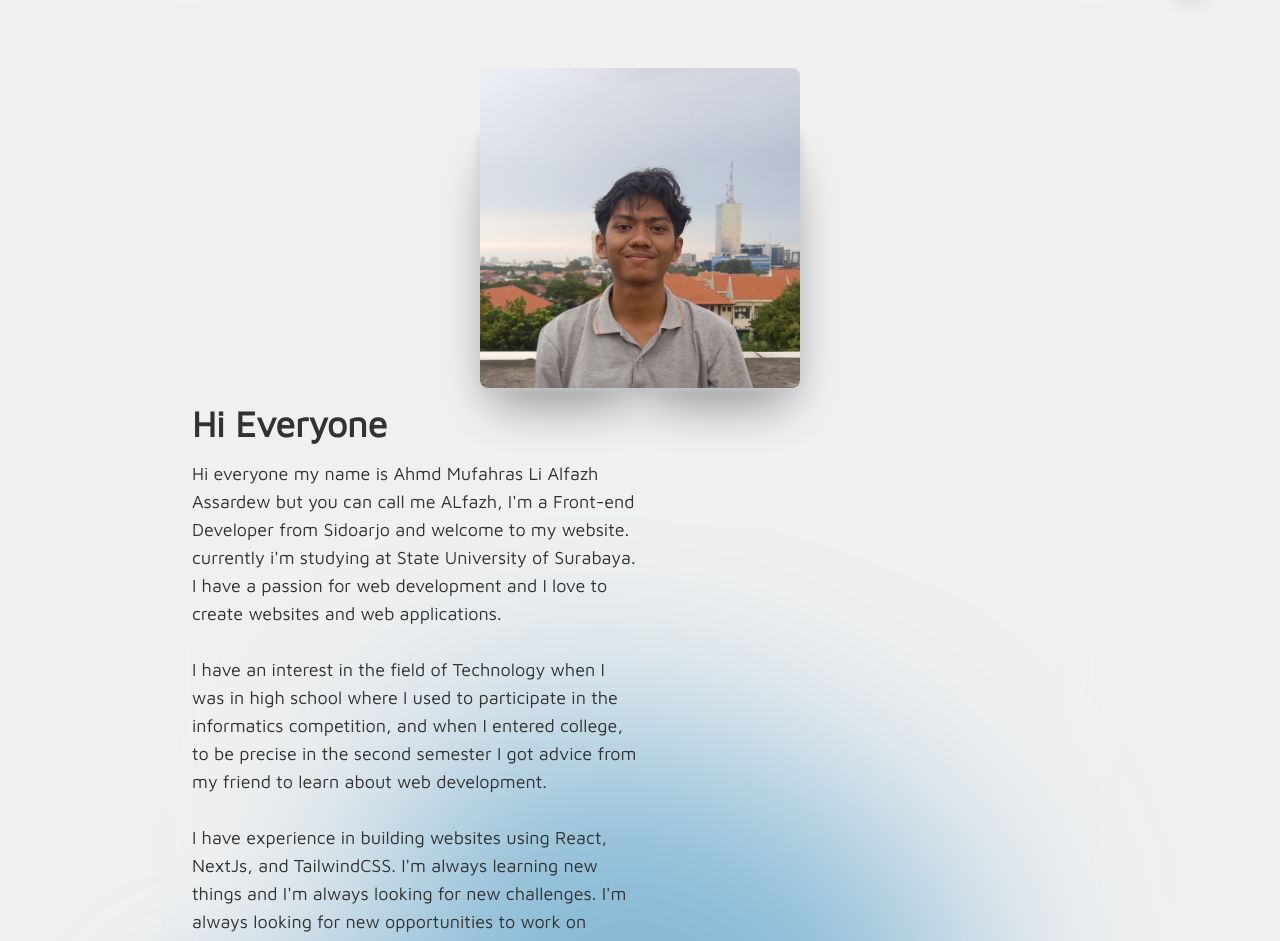
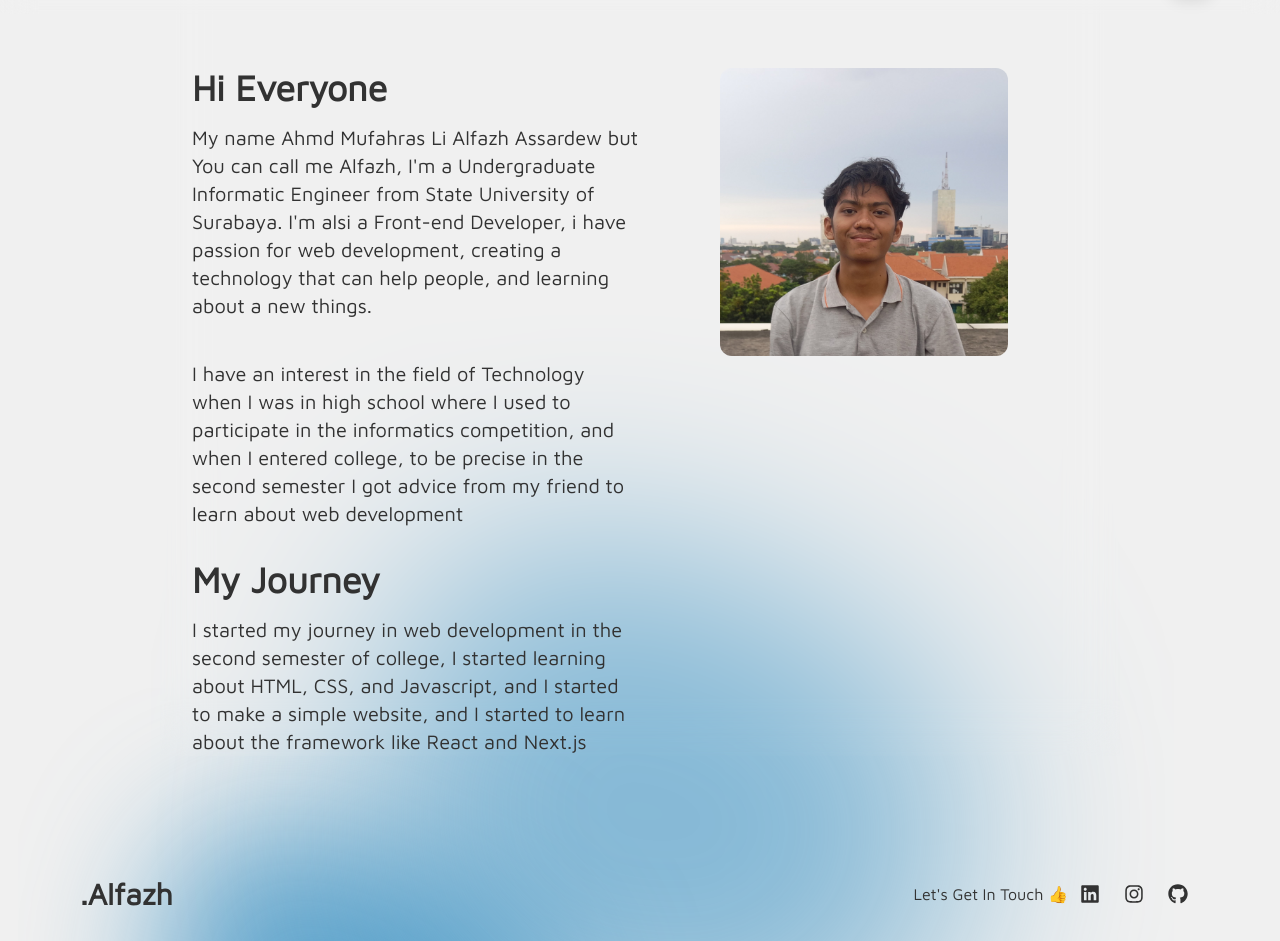
Before and after one commit to alfazh123/Alfazh, a Next.js app: page /about in a window 1280 px wide. Shown: the part 60-1001 px from the top of the page. Built offline with nearby package versions, Linux system fonts and the light colour scheme.

Commit message:
loading  about page

```diff
--- /dev/null
+++ b/app/about/loading.tsx
@@ -0,0 +1,5 @@
+import { SkeletonAboutPage } from "../components/skeleton"
+
+export default function Loading() {
+    return <SkeletonAboutPage />
+}
--- a/app/about/page.tsx
+++ b/app/about/page.tsx
@@ -2,20 +2,36 @@ import Image from "next/image";
 import { Suspense } from "react";
 import authorImg from "/public/author.jpg"
 
+import TechStack from "../components/tech-stack";
+
 export default function About() {
     return (
-        <div className="px-8 sm:pt-32 pt-20 space-y-4 backdrop-blur-xl">
+        <div className="px-8 pt-32 backdrop-blur-xl lg:grid lg:grid-cols-2 flex flex-col-reverse">
             {/*bg-white dark:bg-black100 bg-opacity-35 dark:bg-opacity-35 pb-20 rounded-md  */}
-            <Suspense
+            <article className="space-y-8">
+                <section className="space-y-4">
+                    <h1 className="font-bold md:text-4xl text-3xl">Hi Everyone</h1>
+                    <p className="md:text-xl text-lg">My name Ahmd Mufahras Li Alfazh Assardew but You can call me Alfazh, I&apos;m a Undergraduate Informatic Engineer from State University of Surabaya. I&apos;m alsi a Front-end Developer, i have passion for web development, creating a technology that can help people, and learning about a new things.</p>
+
+                    <br/>
+
+                    <p className="md:text-xl text-lg">I have an interest in the field of Technology when I was in high school where I used to participate in the informatics competition, and when I entered college, to be precise in the second semester I got advice from my friend to learn about web development</p>
+                </section>
+
+                <section className="space-y-4">
+                    <h1 className="font-bold md:text-4xl text-3xl">My Journey</h1>
+                    <p className="md:text-xl text-lg">I started my journey in web development in the second semester of college, I started learning about HTML, CSS, and Javascript, and I started to make a simple website, and I started to learn about the framework like React and Next.js</p>
+                </section>
+            </article>
+
+            {/* <Suspense
                 fallback={
-                    <div className="md:w-80 md:h-80 sm:w-56 sm:h-56 w-16 h-16 bg-slate400 flex justify-center items-center sm:rounded-xl md:mx-auto sm:mb-4 pt-8 text-xl font-semibold rounded-full">
+                    <div className="lg:w-70 lg:h-70 md:w-56 md:h-56 w-16 h-16 bg-slate400 flex justify-center items-center md:rounded-xl lg:mx-auto md:mb-4 pt-8 text-xl font-semibold rounded-full">
                         Loading..
                     </div>
                 }
-            >
-                <div className="group flex justify-center items-center md:w-80 md:h-80 sm:w-56 sm:h-56 w-16 h-16 relative sm:rounded-xl rounded-full md:mx-auto sm:mb-4 resize">
-                    <div className="w-40 right-0 bottom-0 md:h-64 sm:h-44 sm:block hidden absolute bg-slate400 dark:bg-slate600 group-hover:origin-bottom-right group-hover:rotate-12 duration-300 ease-in-out rounded-lg opacity-40 blur-sm shadow-2xl drop-shadow-lg shadow-black dark:shadow-slate200"></div>
-                    <div className="w-40 left-0 bottom-0 md:h-64 sm:h-44 sm:block hidden absolute bg-slate400 dark:bg-slate600 group-hover:origin-bottom-left group-hover:-rotate-12 duration-300 ease-in-out rounded-lg opacity-40 blur-sm shadow-2xl drop-shadow-lg shadow-black dark:shadow-slate200"></div>
+            > */}
+                <div className="flex justify-center items-center md:w-72 md:h-72 w-16 h-16 md:mx-auto md:mb-4 resize transition-all duration-700 ease-in-out ">
                     <Image
                         src={authorImg.src}
                         alt="alfazh"
@@ -24,38 +40,10 @@ export default function About() {
                         loading={`lazy`}
                         placeholder={"blur"}
                         blurDataURL={authorImg.blurDataURL}
-                        className="sm:rounded-lg md:w-80 md:h-80 sm:w-56 sm:h-56 w-16 h-16 rounded-full absolute"
+                        className="object-cover bg-cover md:rounded-xl rounded-full"
                     />
                 </div>
-            </Suspense>
-            <h1 className="font-bold md:text-4xl text-3xl">Hi Everyone</h1>
-            <div className="lg:grid lg:grid-cols-2 flex flex-col-reverse rev mx-auto">
-                <p className="md:text-lg text-base">
-                    Hi everyone my name is Ahmd Mufahras Li Alfazh Assardew but
-                    you can call me ALfazh, I&apos;m a Front-end Developer from
-                    Sidoarjo and welcome to my website. currently i&apos;m
-                    studying at State University of Surabaya. I have a passion
-                    for web development and I love to create websites and web
-                    applications. <br />
-                    <br />
-                    I have an interest in the field of Technology when I was in
-                    high school where I used to participate in the informatics
-                    competition, and when I entered college, to be precise in
-                    the second semester I got advice from my friend to learn
-                    about web development.
-                    <br />
-                    <br />I have experience in building websites using React,
-                    NextJs, and TailwindCSS. I&apos;m always learning new things
-                    and I&apos;m always looking for new challenges. I&apos;m
-                    always looking for new opportunities to work on interesting
-                    projects and to collaborate with other developers. I&apos;m
-                    always looking for new opportunities to learn and grow as a
-                    developer. I&apos;m always looking for new opportunities to
-                    work on interesting projects and to collaborate with other
-                    developers. I&apos;m always looking for new opportunities to
-                    learn and grow as a developer.
-                </p>
-            </div>
+            {/* </Suspense> */}
         </div>
     );
 }
```
